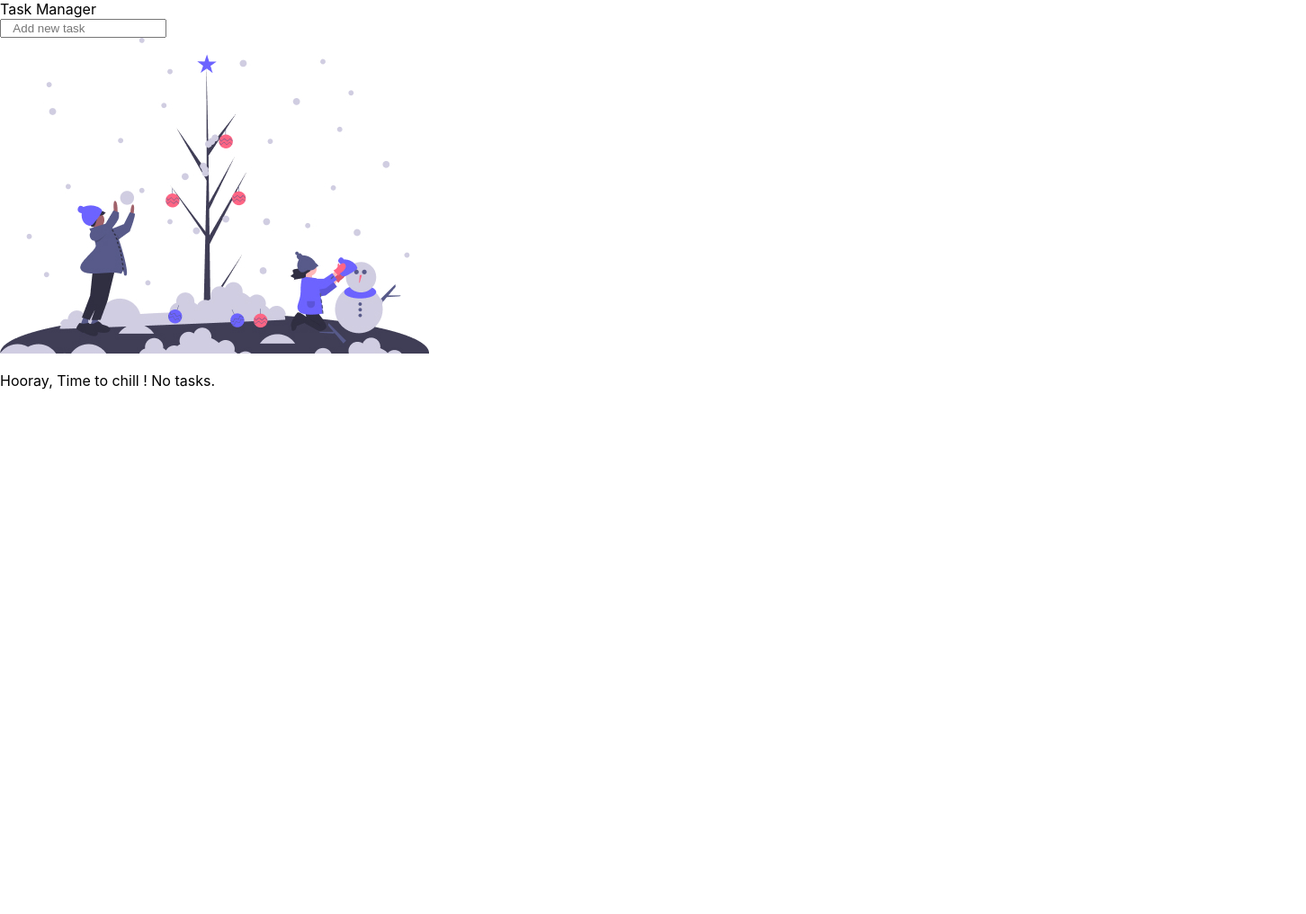
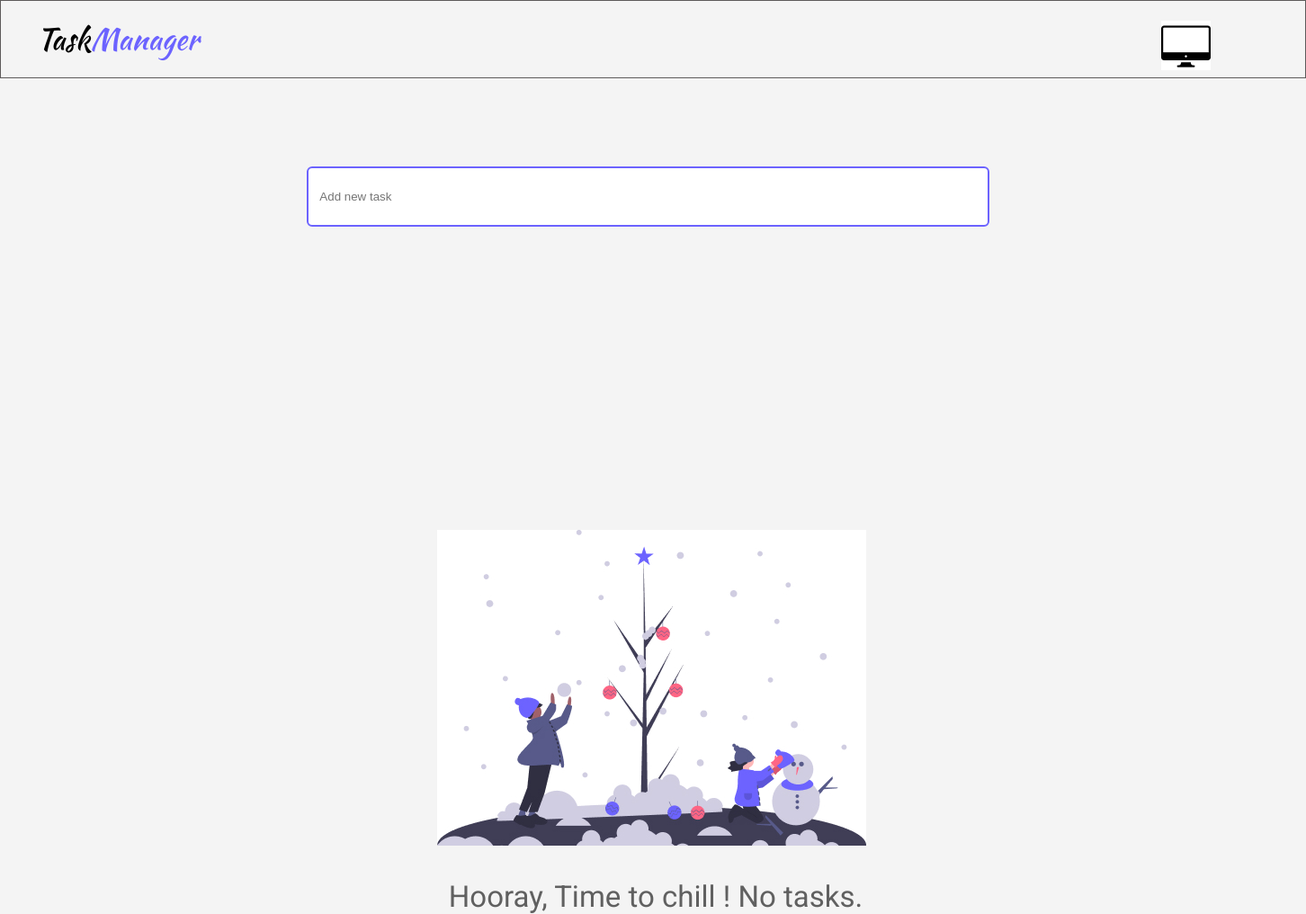
Before and after one commit to akshayjayan72/Taskmanager-todo, a React (Create React App) app: page / in a window 1280 px wide. Shown: the whole page at 90% size, 1452 px wide, since content can reach past the window. Before the commit the page ends 800 px from the top, so only its background shows below. Built offline with nearby package versions, Linux system fonts and the light colour scheme.

Commit message:
css + resize event update

```diff
--- a/src/components/Headerbar/Computer.jsx
+++ b/src/components/Headerbar/Computer.jsx
@@ -1,12 +1,12 @@
-// import React from 'react'
-// import Desktop from '../../assets/images/Computer.jpg'
+import React from 'react'
+import Desktop from '../../assets/images/Computer.jpg'
 
-// function Computer() {
-//   return (
-//     <div>
-//         <img src = {Desktop}  alt='computericon'/>
-//     </div>
-//   )
-// }
+function Computer() {
+  return (
+    <div>
+        <img src = {Desktop}  alt='computericon'/>
+    </div>
+  )
+}
 
-// export default Computer
+export default Computer
--- a/src/components/Headerbar/Headerbar.jsx
+++ b/src/components/Headerbar/Headerbar.jsx
@@ -1,14 +1,10 @@
 import React from 'react';
 import './style.css';
-//import Headerlogo from './Headerlogo';
-// import Computer from './Computer';
-// import Phone from './Phone';
+import HeaderLogo from './HeaderLogo';
+
 
 
 function Headerbar() {
-
-  // const {width,height} = Headerlogo();
-  // console.log(width,height);
 
   return (
     <div className='headerbar'>
@@ -17,8 +13,7 @@ function Headerbar() {
           Task <span className='manager'> Manager </span>
         </div>
         <div className='headlogo'>
-        {/* {width > 768?<Computer/>:<Phone/> }
-        <Headerlogo/> */}
+         <HeaderLogo/>
         </div>
       </div>
     </div>
--- a/src/components/Headerbar/Headerlogo.jsx
+++ b/src/components/Headerbar/Headerlogo.jsx
@@ -1,47 +1,35 @@
-// import React from 'react'
-// import Computer from './Computer';
-// import Phone from './Phone';
+import React,{useState,useEffect} from 'react'
+import Computer from './Computer'
+import Phone from './Phone';
 
-// import {useState,useEffect} from 'react ';
-// function Headerlogo(){
+ function HeaderLogo() {
+    const [screenSize, getDimension] = useState({
+      dynamicWidth: window.innerWidth,
+      dynamicHeight: window.innerHeight
+    });
 
-// function Headerlogic() {
-// // resize logic - setting a window size
-//   const [windowSize,setWindowsize] = useState ({
-//     width:undefined,
-//     height:undefined,
-//   })
+    useEffect(() => {
+        window.addEventListener('resize', setDimension);
+        return(() => {
+            window.removeEventListener('resize', setDimension);
+        })
+      }, []);
 
-// // [] - dependency using only once , adding event listener , resize - event
-//   useEffect(()=>   {
-//     window.addEventListener("resize",handleResize)
-
-//   // handling the resize
-//   function handleResize() {
-//     setWindowsize({
-//       width:window.innerWidth,
-//       height:window.innerHeight,
-//     });}
-
-//   handleResize();
-
-//   // application unmounts - remove the listener
-// return () => window.removeEventListener("resize",handleResize)
-
-//   },[])
-
-//   return windowSize;
-
-// //  let width = Headerlogo()
-// //  return <div>
-// //   {width > 768?<Computer/>:<Phone/> }
-// //  </div>
-
-
-// }
+    const setDimension = () => {
+      getDimension({
+        dynamicWidth: window.innerWidth,
+        dynamicHeight: window.innerHeight
+      })
+    }
 
 
 
+    return (
 
-// }
-// export default Headerlogo;
+          <p>{screenSize.dynamicWidth > 768 ? <Computer/> : <Phone/>}</p>
+    )
+  }
+
+
+
+export default HeaderLogo;
--- a/src/components/Headerbar/Phone.jsx
+++ b/src/components/Headerbar/Phone.jsx
@@ -1,12 +1,12 @@
-// import React from 'react'
-// import iphone from '../../assets/images/Phone.jpg'
+import React from 'react'
+import iphone from '../../assets/images/Phone.jpg'
 
-// function Phone() {
-//   return (
-//     <div>
-//         <img src={iphone} alt='phone icon'/>
-//     </div>
-//   )
-// }
+function Phone() {
+  return (
+    <div>
+        <img src={iphone} alt='phone icon'/>
+    </div>
+  )
+}
 
-// export default Phone
+export default Phone
--- a/src/components/Headerbar/style.css
+++ b/src/components/Headerbar/style.css
@@ -1,4 +1,4 @@
-/*
+
 
 .headerbar
 {
@@ -16,20 +16,19 @@ border: 1px solid rgba(94, 91, 91, 1)
 .box
 {
 display: flex;
+
 height: 48px;
-width: 188px;
-padding-left: 38px;
+width: 1290px;
+padding-left: 40px;
 padding-top: 18px;
-border-radius: nullpx;
+
 }
 
-
  .task   {
-    display: flex;
+display: flex;
 font-family: Kaushan Script;
 font-size: 33px;
-font-weight: 400;
-line-height: 48px;
+
 letter-spacing: 0em;
 text-align: left;
 color : rgba(0, 0, 0, 1)
@@ -39,12 +38,10 @@ color : rgba(0, 0, 0, 1)
 {
    color:  rgba(108, 99, 255, 1);
 }
-.image1
+ .headlogo
 {
-    height: 55px;
-    width: 55px;
-    margin-left:1140px;
-
-    border-radius: 0px;
-
-} */
+display: flex;
+align-items: center;
+margin-left: 1070px;
+}
+/* @media only screen and (min-device-width: 768px) */
--- a/src/components/Todoform/Notask.jsx
+++ b/src/components/Todoform/Notask.jsx
@@ -4,14 +4,11 @@ import snow from '../../assets/images/snow.jpg'
 function Notask() {
   return (
     <div>
-        <div className='snow+hooray'>
-              <div className='snow'>
+        <div className='snow'>
+
                   <img src={snow} alt="games"/>
-              </div>
 
-              <div className='hooray'>
-              <p>Hooray, Time to chill ! No tasks.</p>
-              </div>
+              <p className='hooray'>Hooray, Time to chill ! No tasks.</p>
             </div>
     </div>
   )
--- a/src/components/Todoform/Todoform.jsx
+++ b/src/components/Todoform/Todoform.jsx
@@ -5,6 +5,7 @@ import './style.css'
 import Todolist from '../Todolist/Todolist';
 import NoTask from './Notask';
 import Toast from './Toast';
+//import Headerbar from '../Headerbar/Headerbar';
 
 function Todoform() {
 
@@ -68,6 +69,8 @@ const  handlesetToast = ()=>
       <form className='form' onSubmit={receiveInput}>
         {/* <div className='b+s+h'>
           <div className='box'> */}
+
+
         <input
               type = "text"
               placeholder='   Add new task'
@@ -81,6 +84,8 @@ const  handlesetToast = ()=>
             list={list}
             deleteTask={deleteTask}
             />) : null}
+
+
 
           {list.length === 0 ? <NoTask/> : null}
 
--- a/src/components/Todoform/style.css
+++ b/src/components/Todoform/style.css
@@ -1,4 +1,4 @@
-/* body
+body
 {
     background:
     linear-gradient(0deg, #F4F4F4, #F4F4F4);
@@ -24,14 +24,15 @@ border-radius: 6px;
 
 .hooray
 {
+    display: flex;
+    justify-content: center;
+    align-items: center;
 width: 486px;
 height: 39px;
-margin-left: 477px;
-margin-top: 725px;
-position: absolute;
+
 font-family: Roboto;
 font-style: normal;
-font-weight: 400;
+
 font-size: 33px;
 line-height: 39px;
 
@@ -41,12 +42,10 @@ color: rgba(96, 96, 96, 1);
 .snow
 {
 position: absolute;
-
+justify-content: center;
+align-items: center;
 width: 477px;
 height: 351px;
 margin-left: 486px;
 margin-top: 337px;
 }
-
-
- */
```
